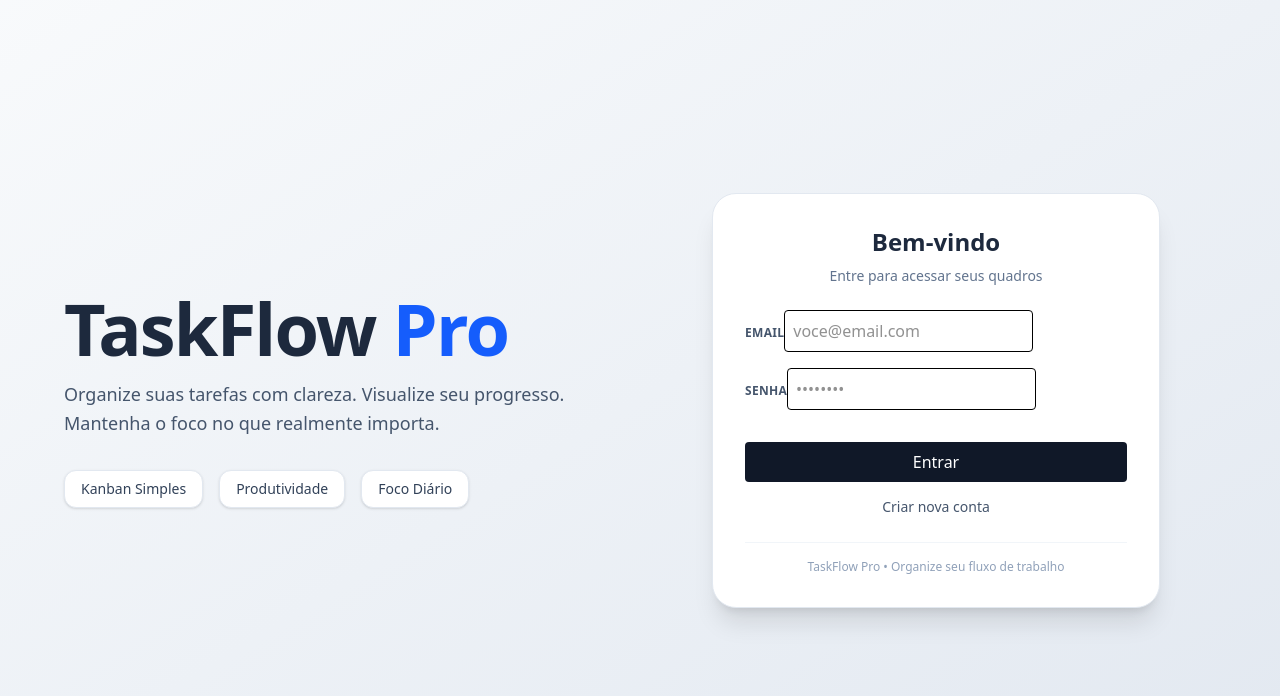
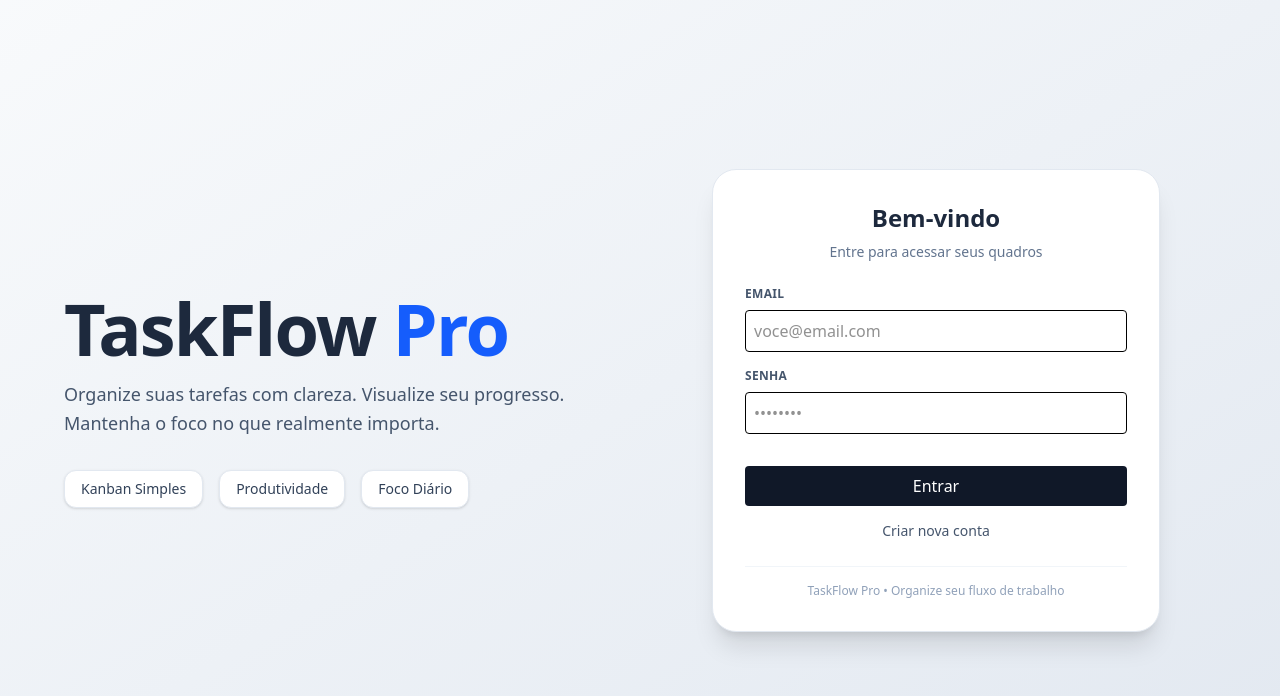
Before and after one commit to IgorBern02/taskflowpro, a React (Vite) app in the folder frontend/taskflow-pro/: page / in a window 1280 px wide. Shown: the top 696 px of the page. Built offline with nearby package versions, Linux system fonts and the light colour scheme.

Commit message:
refactor: display form login

```diff
--- a/frontend/taskflow-pro/src/layouts/Login.tsx
+++ b/frontend/taskflow-pro/src/layouts/Login.tsx
@@ -45,7 +45,7 @@
       <div className="space-y-6">
         {/* Form */}
         <div className="space-y-4">
-          <div className="space-y-2">
+          <div className="space-y-2 flex flex-col">
             <label className="text-xs font-semibold text-slate-600 uppercase tracking-wide">
               Email
             </label>
@@ -57,7 +57,7 @@
             />
           </div>
 
-          <div className="space-y-2">
+          <div className="space-y-2 flex flex-col">
             <label className="text-xs font-semibold text-slate-600 uppercase tracking-wide">
               Senha
             </label>
```
